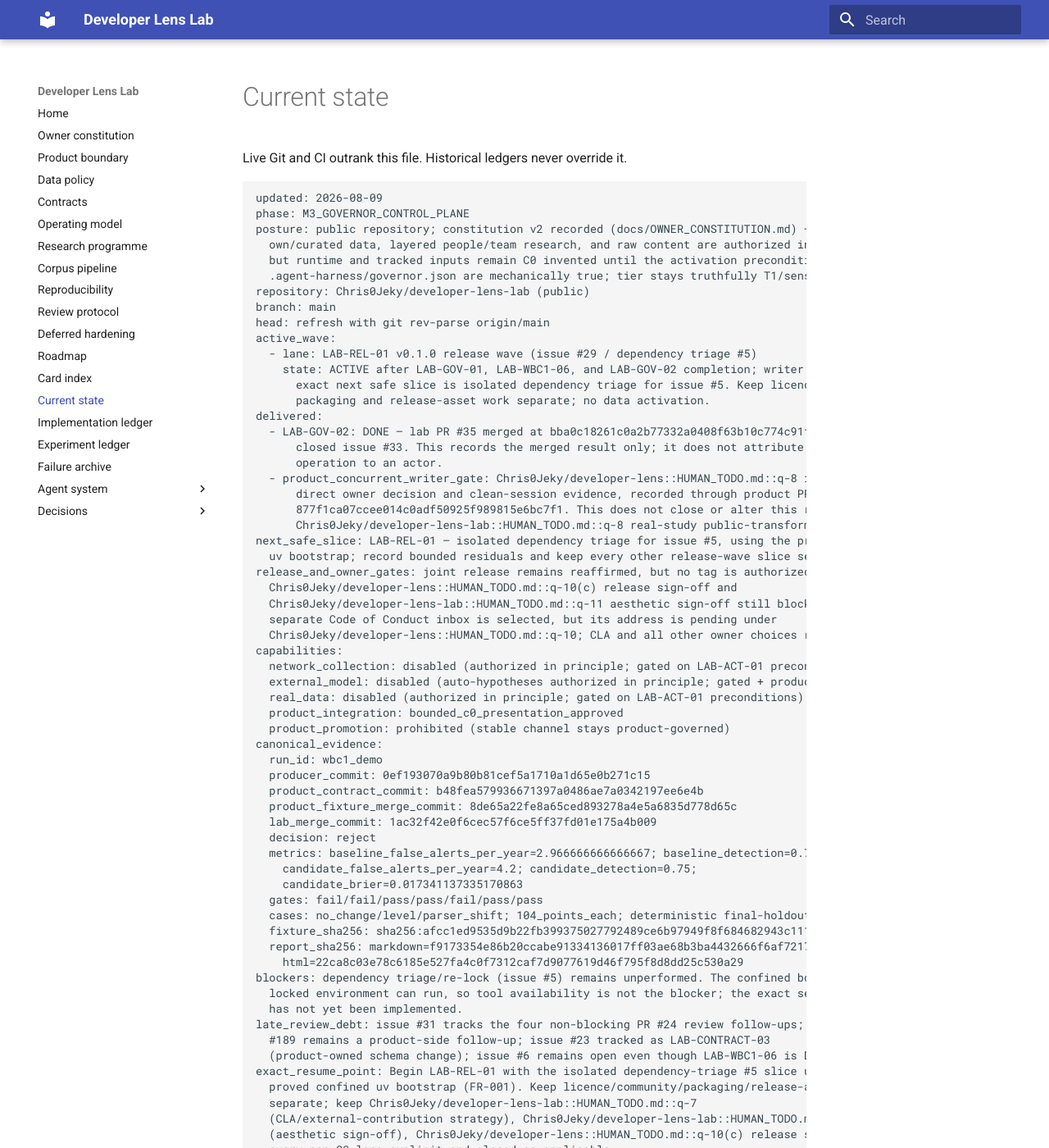
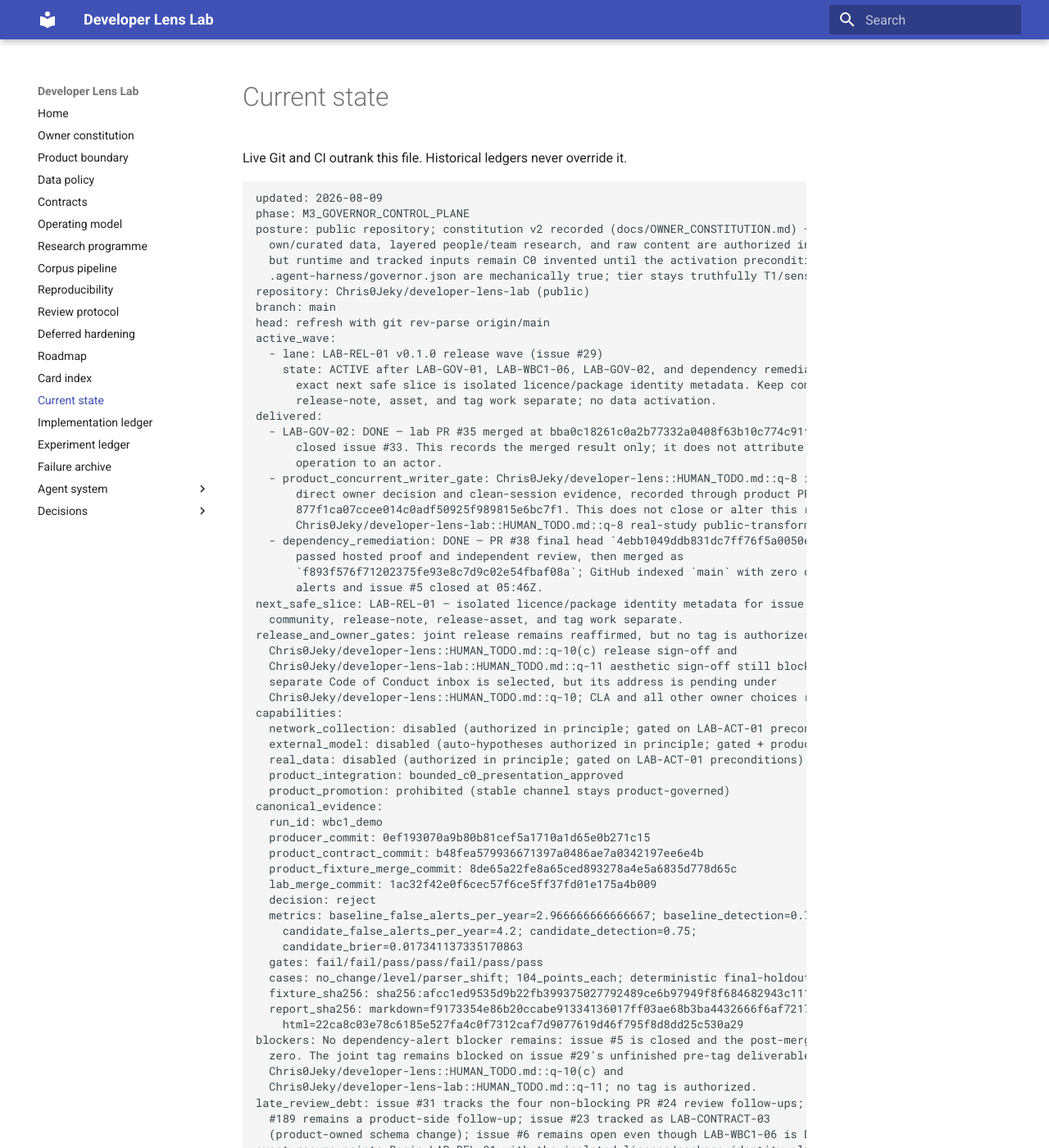
Before and after one commit to Chris0Jeky/developer-lens-lab, an MkDocs documentation site: the page built from docs/CURRENT_STATE.md, in a window 1280 px wide and 1400 px high. Shown: the whole window at 82% size. Built offline with MkDocs 1.6.1 and Material for MkDocs 9.7.7, drawn with Linux system fonts in a browser that asks for light colours; some of the changed text lies outside the part shown.

Commit message:
Reconcile dependency alert closure

```diff
--- a/docs/CURRENT_STATE.md
+++ b/docs/CURRENT_STATE.md
@@ -13,10 +13,10 @@ repository: Chris0Jeky/developer-lens-lab (public)
 branch: main
 head: refresh with git rev-parse origin/main
 active_wave:
-  - lane: LAB-REL-01 v0.1.0 release wave (issue #29 / dependency triage #5)
-    state: ACTIVE after LAB-GOV-01, LAB-WBC1-06, and LAB-GOV-02 completion; writer unassigned;
-      exact next safe slice is isolated dependency triage for issue #5. Keep licence/community/
-      packaging and release-asset work separate; no data activation.
+  - lane: LAB-REL-01 v0.1.0 release wave (issue #29)
+    state: ACTIVE after LAB-GOV-01, LAB-WBC1-06, LAB-GOV-02, and dependency remediation #5;
+      exact next safe slice is isolated licence/package identity metadata. Keep community,
+      release-note, asset, and tag work separate; no data activation.
 delivered:
   - LAB-GOV-02: DONE — lab PR #35 merged at bba0c18261c0a2b77332a0408f63b10c774c91f4 and
       closed issue #33. This records the merged result only; it does not attribute the GitHub
@@ -25,8 +25,12 @@ delivered:
       direct owner decision and clean-session evidence, recorded through product PR #223 at
       877f1ca07ccee014c0adf50925f989815e6bc7f1. This does not close or alter this repository's
       Chris0Jeky/developer-lens-lab::HUMAN_TODO.md::q-8 real-study public-transformation gate.
-next_safe_slice: LAB-REL-01 — isolated dependency triage for issue #5, using the proved confined
-  uv bootstrap; record bounded residuals and keep every other release-wave slice separate.
+  - dependency_remediation: DONE — PR #38 final head `4ebb1049ddb831dc7ff76f5a0050e52bdf37f40c`
+      passed hosted proof and independent review, then merged as
+      `f893f576f71202375fe93e8c7d9c02e54fbaf08a`; GitHub indexed `main` with zero open Dependabot
+      alerts and issue #5 closed at 05:46Z.
+next_safe_slice: LAB-REL-01 — isolated licence/package identity metadata for issue #29. Keep
+  community, release-note, release-asset, and tag work separate.
 release_and_owner_gates: joint release remains reaffirmed, but no tag is authorized.
   Chris0Jeky/developer-lens::HUMAN_TODO.md::q-10(c) release sign-off and
   Chris0Jeky/developer-lens-lab::HUMAN_TODO.md::q-11 aesthetic sign-off still block tags. A
@@ -53,15 +57,16 @@ canonical_evidence:
   fixture_sha256: sha256:afcc1ed9535d9b22fb399375027792489ce6b97949f8f684682943c11152b5f9
   report_sha256: markdown=f9173354e86b20ccabe91334136017ff03ae68b3ba4432666f6af72172fb11b8;
     html=22ca8c03e78c6185e527fa4c0f7312caf7d9077619d46f795f8d8dd25c530a29
-blockers: dependency triage/re-lock (issue #5) remains unperformed. The confined bootstrap and
-  locked environment can run, so tool availability is not the blocker; the exact selected work
-  has not yet been implemented.
+blockers: No dependency-alert blocker remains: issue #5 is closed and the post-merge alert count is
+  zero. The joint tag remains blocked on issue #29's unfinished pre-tag deliverables plus
+  Chris0Jeky/developer-lens::HUMAN_TODO.md::q-10(c) and
+  Chris0Jeky/developer-lens-lab::HUMAN_TODO.md::q-11; no tag is authorized.
 late_review_debt: issue #31 tracks the four non-blocking PR #24 review follow-ups; product
   #189 remains a product-side follow-up; issue #23 tracked as LAB-CONTRACT-03
   (product-owned schema change); issue #6 remains open even though LAB-WBC1-06 is DONE
-exact_resume_point: Begin LAB-REL-01 with the isolated dependency-triage #5 slice using the
-  proved confined uv bootstrap (FR-001). Keep licence/community/packaging/release-asset work
-  separate; keep Chris0Jeky/developer-lens-lab::HUMAN_TODO.md::q-7
+exact_resume_point: Begin LAB-REL-01 with the isolated licence/package identity slice for issue #29
+  using the proved confined uv bootstrap (FR-001). Keep community/release-note/release-asset/tag
+  work separate; keep Chris0Jeky/developer-lens-lab::HUMAN_TODO.md::q-7
   (CLA/external-contribution strategy), Chris0Jeky/developer-lens-lab::HUMAN_TODO.md::q-11
   (aesthetic sign-off), Chris0Jeky/developer-lens::HUMAN_TODO.md::q-10(c) release sign-off, and
   every non-C0 lane explicit and closed as applicable.
```
Also changed, not shown: docs/IMPLEMENTATION_LEDGER.md (+14 -0 lines).
